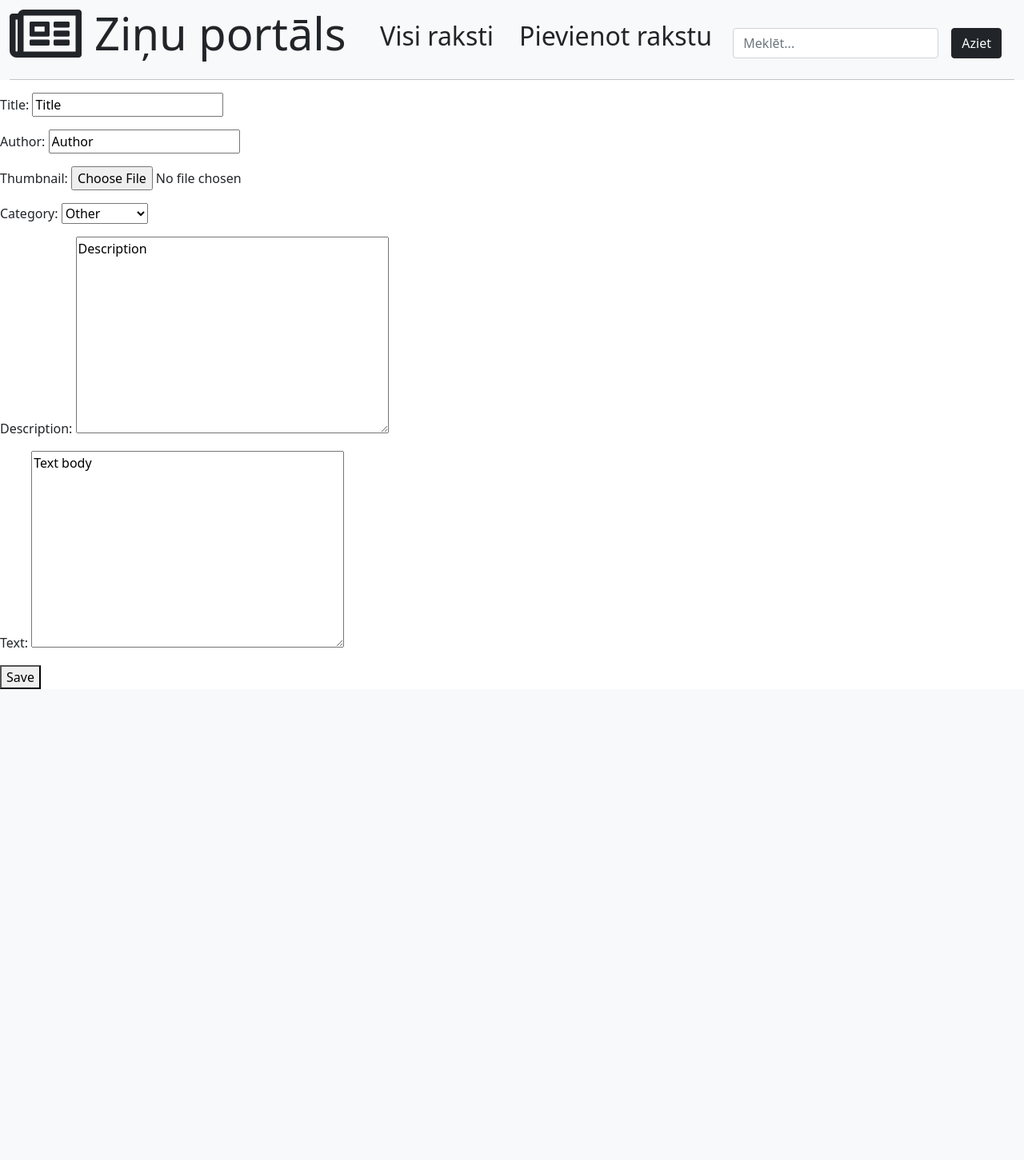
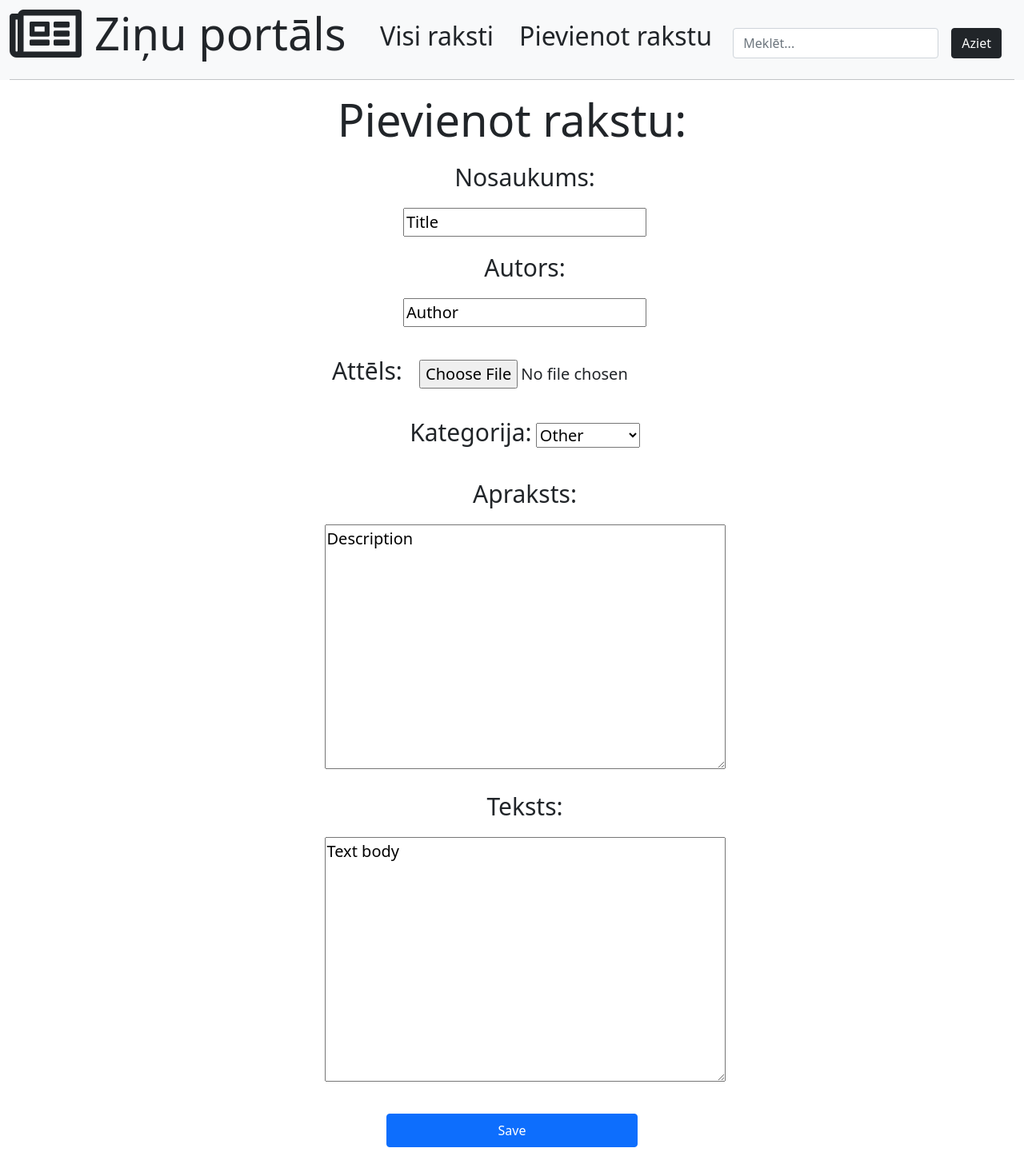
Before and after one commit to klavssprugevics/news_page-django, a Django app: page /add in a window 1280 px wide. Shown: the whole page at 80% size. Before the commit the page ends 862 px from the top, so only its background shows below. Run offline with Django 3.2, Linux system fonts and the light colour scheme; some libraries are stand-ins or nearby versions.

Commit message:
Add_post styling

```diff
--- a/templates/add_post.html
+++ b/templates/add_post.html
@@ -2,38 +2,46 @@
 {% block content %}
 <form method="post" enctype="multipart/form-data">
     {% csrf_token %}
-    {{form.as_p}}
-    {% comment %} {{form.non_field_errors}}
-    <div>
-        {{form.title.errors}}
-        <label for="{{form.title.id_for_label}}">Nosaukums:</label>
-        {{form.title}}
+    {% comment %} {{form.as_p}} {% endcomment %}
+    <div class="container-fluid form-group text-center lead">
+        <h2 id="specials" class="display-4 row justify-content-center m-2" >Pievienot rakstu:</h2>
+        {{form.non_field_errors}}
+        <div class="m-3 col-xl-12">
+            <label for="{{form.title.id_for_label}}" class="mb-3" style="font-size:30px;">Nosaukums:</label><br>
+            {{form.title}}<br>
+            {% if form.title.errors %}
+                <div class="badge bg-danger pb-2 pt-3 m-2 px-auto">
+                    {{ form.title.errors }}
                 </div>
-        <div>
+            {% endif %}
+        </div>
+        <div class="m-3 col-xl-12">
             {{form.author.errors}}
-        <label for="{{form.author.id_for_label}}">Autors:</label>
+            <label for="{{form.author.id_for_label}}" class="mb-3" style="font-size:30px;">Autors:</label><br>
             {{form.author}}
         </div>
-    <div>
+        <div class="m-3 col-xl-12">
             {{form.thumbnail.errors}}
-        <label for="{{form.thumbnail.id_for_label}}">Attēls:</label>
+            <label for="{{form.thumbnail.id_for_label}}"class="m-3" style="font-size:30px;">Attēls:</label>
             {{form.thumbnail}}
         </div>
-    <div>
+        <div class="m-3 col-xl-12">
             {{form.category.errors}}
-        <label for="{{form.category.id_for_label}}">Kategorija:</label><br>
+            <label for="{{form.category.id_for_label}}" class="mb-3" style="font-size:30px;">Kategorija:</label>
             {{form.category}}
         </div>
-    <div>
+        <div class="m-3 col-xl-12">
             {{form.description.errors}}
-        <label for="{{form.description.id_for_label}}">Apraksts:</label><br>
+            <label for="{{form.description.id_for_label}}" class="mb-3" style="font-size:30px;resize:none;">Apraksts:</label><br>
             {{form.description}}
         </div>
-    <div>
+        <div class="m-3 col-xl-12">
             {{form.text.errors}}
-        <label for="{{form.text.id_for_label}}">Teksts:</label><br>
+            <label for="{{form.text.id_for_label}}"class="mb-3" style="font-size:30px;resize:none;">Teksts:</label><br>
             {{form.text}}
-    </div> {% endcomment %}
-    <button type="submit">Save</button>
+        </div>
+        <button type="submit" class="btn btn-primary m-3 p-2 w-25">Save</button>
+    </div>
+
 </form>
 {% endblock content %}
```
Lines whose indentation alone changed are shown as unchanged.
